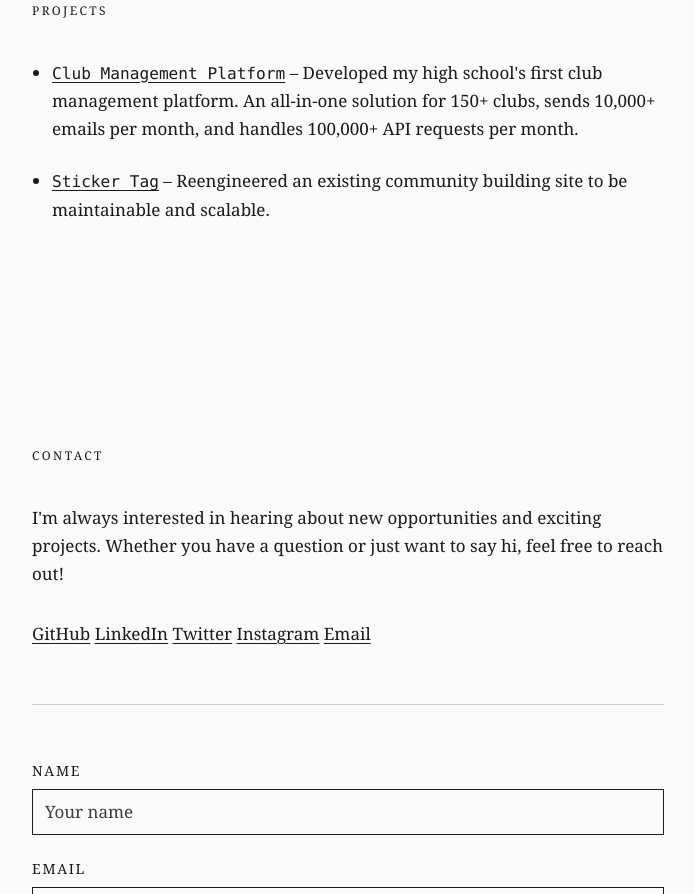
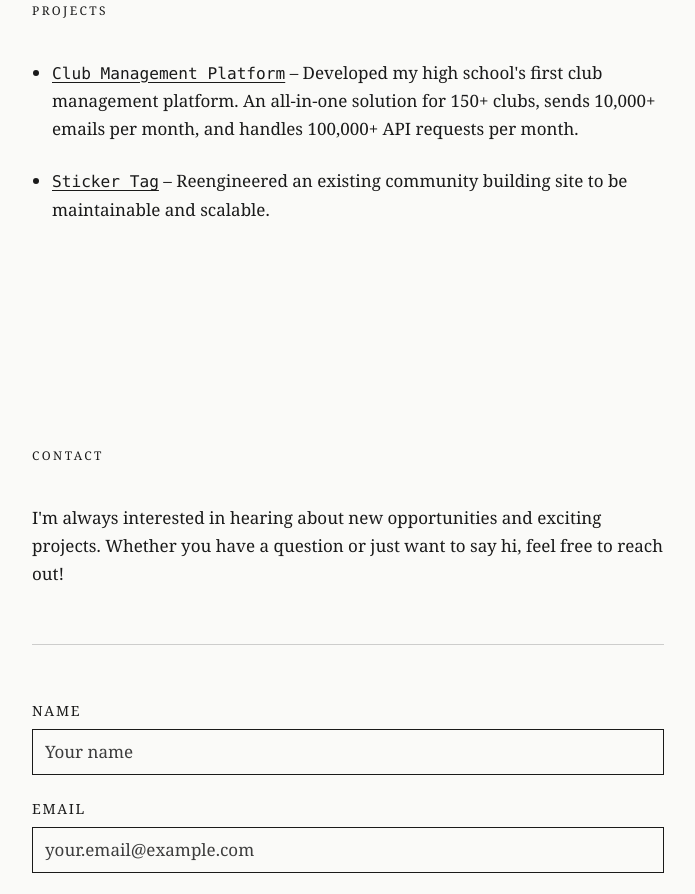
Before and after one commit to Daniel-Iofin/danieliofin.com, an Astro site: page / in a window 1280 px wide. Shown: the part 1570-2464 px from the top of the page, without its empty margins (292-987 px from the left). Built offline with nearby package versions, Linux system fonts and the light colour scheme; Astro itself is replaced by a stand-in of ours.

Commit message:
Upddate social links (consolidate at top of site)

```diff
--- a/src/components/Contact.tsx
+++ b/src/components/Contact.tsx
@@ -10,14 +10,6 @@ const Contact = () => {
   })
   const [isSubmitting, setIsSubmitting] = useState(false)
   const [submitStatus, setSubmitStatus] = useState<'idle' | 'success' | 'error'>('idle')
-
-  const socialLinks = [
-    { name: 'GitHub', url: 'https://github.com/Daniel-Iofin' },
-    { name: 'LinkedIn', url: 'https://linkedin.com/in/daniel-iofin' },
-    { name: 'Twitter', url: 'https://twitter.com/danieliofin' },
-    { name: 'Instagram', url: 'https://instagram.com/daniel.e.io' },
-    { name: 'Email', url: 'mailto:hi@danieliofin.com' },
-  ]
 
   const handleInputChange = (e: React.ChangeEvent<HTMLInputElement | HTMLTextAreaElement>) => {
     const { name, value } = e.target
@@ -62,17 +54,6 @@ const Contact = () => {
         <p className="mt-10 text-foreground">
           I'm always interested in hearing about new opportunities and exciting projects. Whether you have a question
           or just want to say hi, feel free to reach out!
-        </p>
-
-        <p className="mt-8 text-foreground">
-          {socialLinks.map((link, i) => (
-            <span key={link.name}>
-              {i > 0 ? ' ' : null}
-              <a href={link.url} target="_blank" rel="noopener noreferrer" className="site-link">
-                {link.name}
-              </a>
-            </span>
-          ))}
         </p>
 
         <form onSubmit={handleSubmit} className="mt-14 space-y-6 border-t border-foreground/20 pt-14">
--- a/src/components/Hero.tsx
+++ b/src/components/Hero.tsx
@@ -27,6 +27,12 @@ const Hero = () => {
           </a>{' '}
           <a href="mailto:daniel@danieliofin.com" className="site-link">
             Email
+          </a>{' '}
+          <a href="https://instagram.com/daniel.e.io" className="site-link">
+            Instagram
+          </a>{' '}
+          <a href="https://x.com/danieliofin" className="site-link">
+            X.com
           </a>
         </p>
       </div>
```
